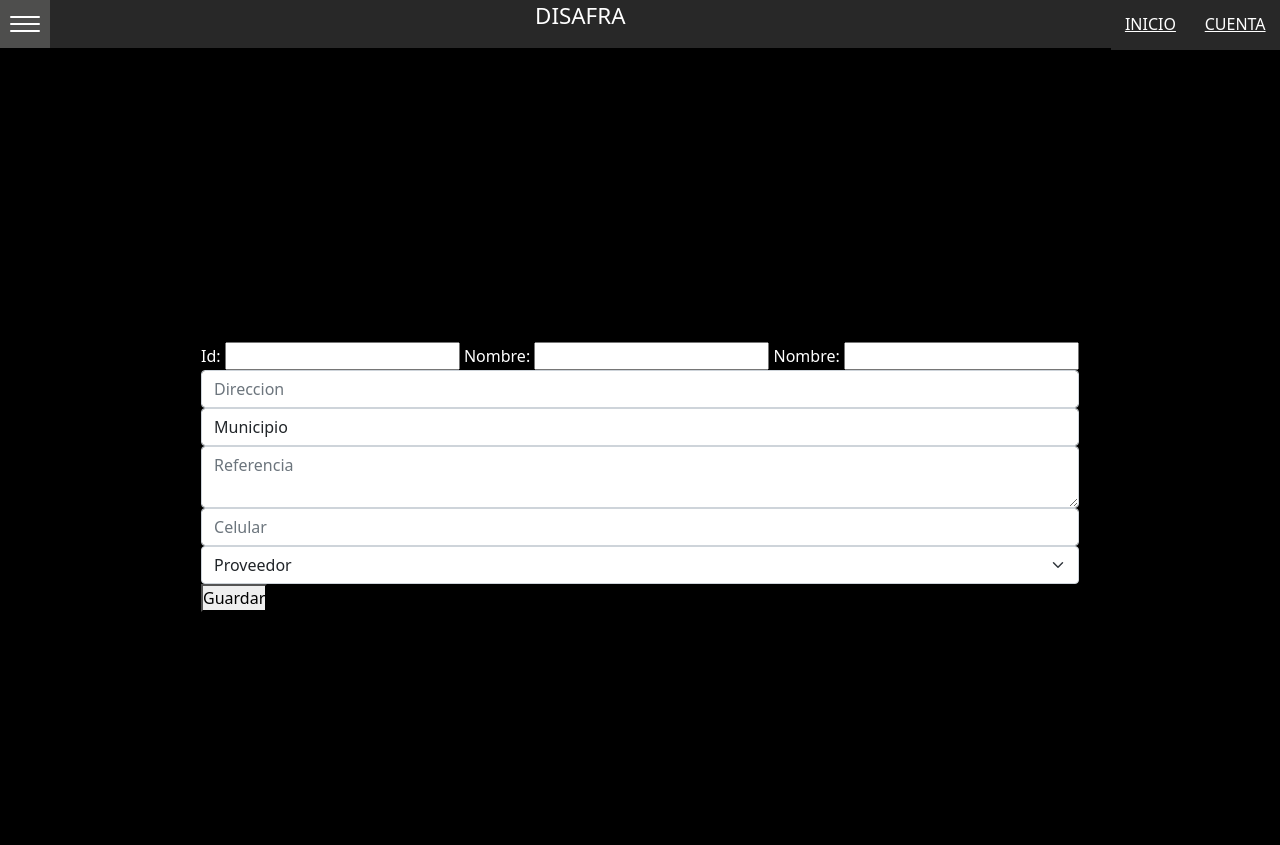
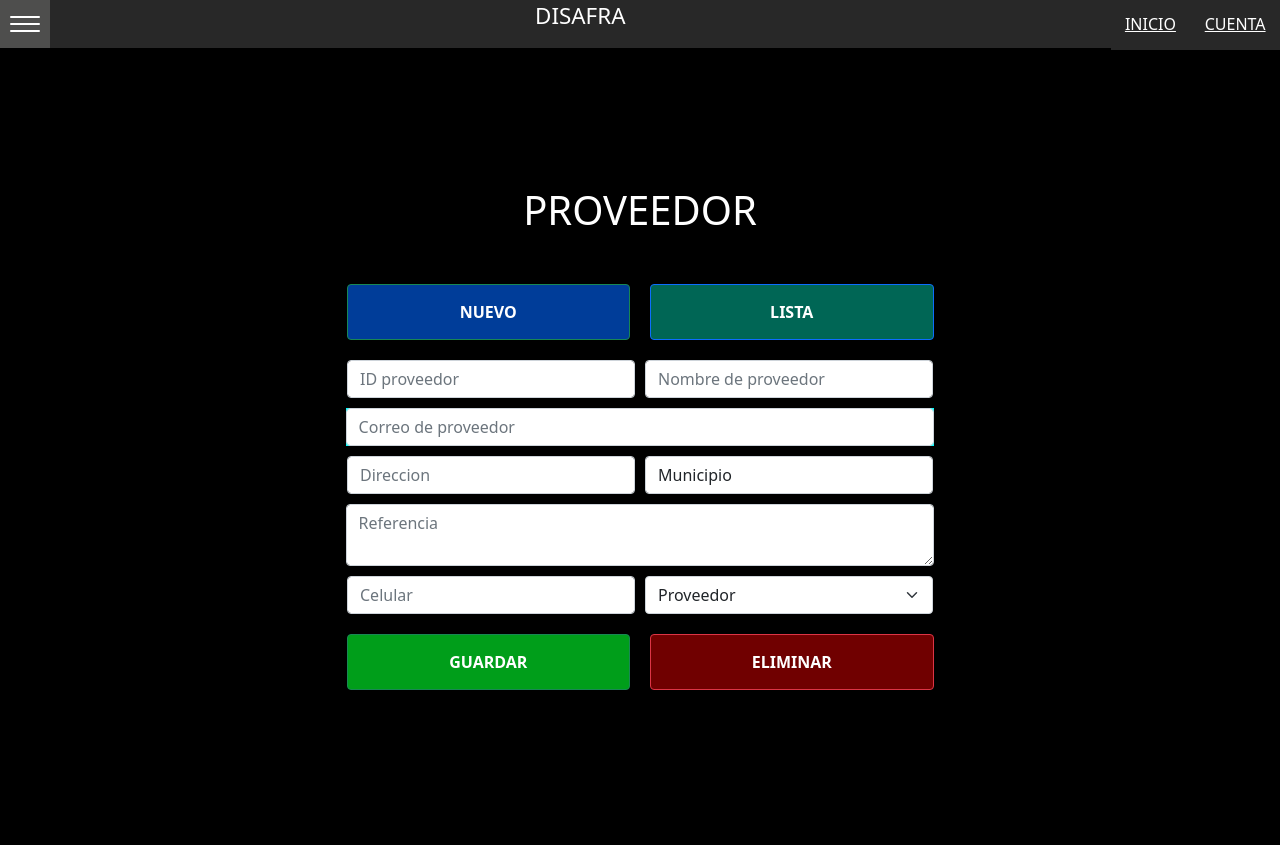
Before and after one commit to amner-py/disafra, a Django app: page /proveedor/ in a window 1280 px wide. Run offline with Django 3.2, Linux system fonts and the light colour scheme.

Commit message:
Formulario proveedor

```diff
--- a/app/core/empleado/templates/form_empleado.html
+++ b/app/core/empleado/templates/form_empleado.html
@@ -44,5 +44,6 @@
             <button id="guardar" type="submit" class="btn btn-success">Guardar</button>
             <button id="eliminar" type="submit" class="btn btn-danger">Eliminar</button>
         </div>
+    </form>
 </div>
 {% endblock content %}
--- a/app/core/proveedor/templates/form_proveedor.html
+++ b/app/core/proveedor/templates/form_proveedor.html
@@ -1,17 +1,29 @@
 {% extends 'base.html' %}
 {% block title %} Proveedor-Formulario {% endblock title %}
 {% block content %}
-<div style="margin-top: 4rem;">
-    <form>
-        <label for="id_proveedor">Id:</label>
-        <input type="number" id="id_proveedor">
-        <label for="nombre_proveedor">Nombre:</label>
-        <input type="text" id="nombre_proveedor">
-        <label for="correo_proveedor">Nombre:</label>
-        <input type="email" id="correo_proveedor">
+
+<div class="bloque">
+    <h1>Proveedor</h1>
+    <div class="opciones">
+        <button id="nuevo" type="submit" class="btn btn-success">Nuevo</button>
+        <button id="listar" type="submit" class="btn btn-primary">Lista</button>
+    </div>
+    <form class="formulario">
+        <div>
+            <input type="number" class="form-control" id="id_proveedor" placeholder="ID proveedor">
+        </div>
+        <div>
+            <input type="text" class="form-control" id="nombre_proveedor" placeholder="Nombre de proveedor">
+        </div>
+        <div id="colspan-2">
+            <input type="email" class="form-control" id="correo_proveedor" placeholder="Correo de proveedor">
+        </div>
         {% include 'direccion.html' %}
         {% include 'telefono.html' %}
-        <button>Guardar</button>
+        <div id="opciones2">
+            <button id="guardar" type="submit" class="btn btn-success">Guardar</button>
+            <button id="eliminar" type="submit" class="btn btn-danger">Eliminar</button>
+        </div>
     </form>
 </div>
 {% endblock content %}
```
